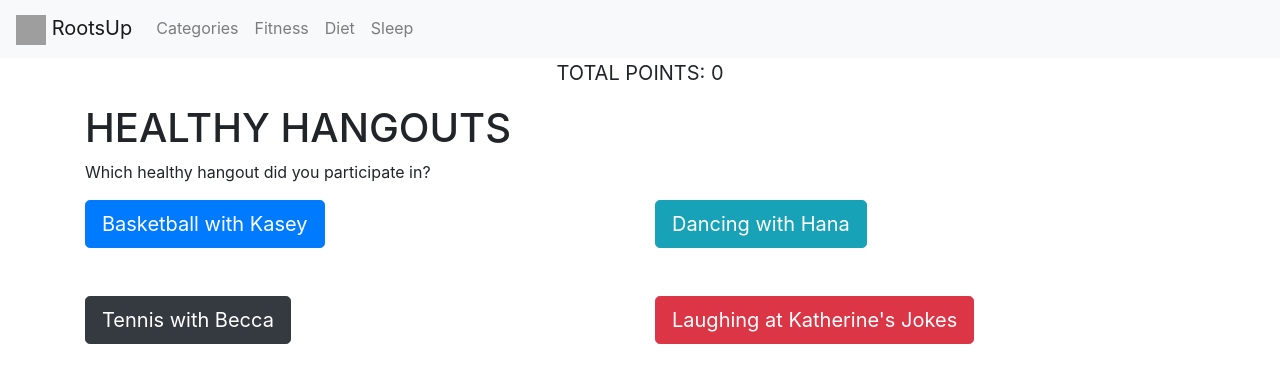
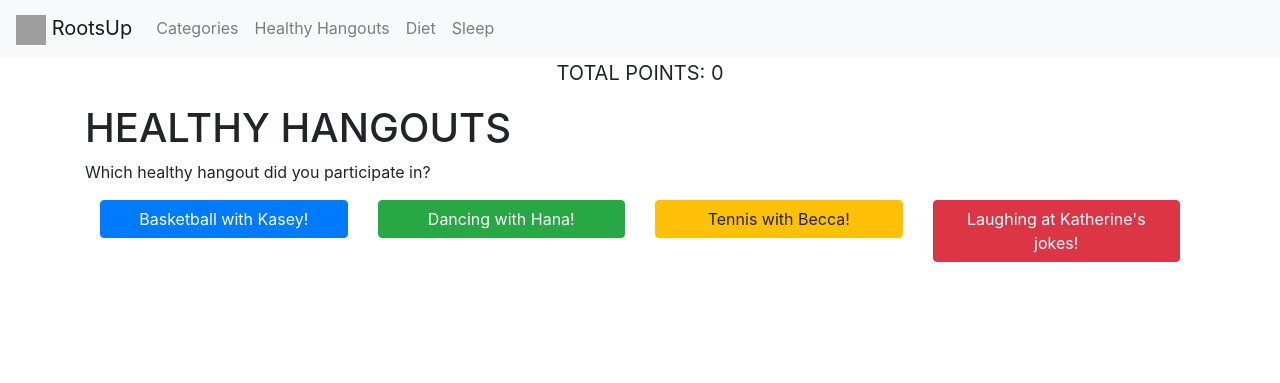
Before and after one commit to katherine81779/rootsup, a Flask app: page /fitness in a window 1280 px wide. Shown: the top 383 px of the page. Run offline with Flask 2, Linux system fonts and the light colour scheme; some libraries are stand-ins or nearby versions; grey boxes are pictures that could not be loaded.

Commit message:
reformat buttons on fitness

```diff
--- a/templates/fitness.html
+++ b/templates/fitness.html
@@ -5,6 +5,12 @@
 	<title> rootsup </title>
 
     {% include 'header.html' %}
+
+    <style>
+    .row {
+        border: 1px;
+    }
+    </style>
 
 
 </head>
@@ -21,29 +27,26 @@
 
         <p> Which healthy hangout did you participate in?</p>
 
-        <form>
-        <div class = "row">
-            <div class = "col">
-                <button type = "button" class = "btn btn-primary btn-lg">Basketball with Kasey</button>
+
+        <div class="container">
+            <div class="row text-center">
+              <div class="col-3">
+                <button type="button" class="btn btn-primary btn-block">Basketball with Kasey!</button>
+              </div>
+              <div class="col-3">
+                <button type="button" class="btn btn-success btn-block">Dancing with Hana!</button>
+              </div>
+              <div class="col-3">
+                <button type="button" class="btn btn-warning btn-block">Tennis with Becca!</button>
+              </div>
+              <div class="col-3">
+                <button type="button" class="btn btn-danger btn-block">Laughing at Katherine's jokes!</button>
+              </div>
             </div>
-            <div class = "col">
-                <button type = "button" class = "btn btn-info btn-lg">Dancing with Hana</button>
-            </div>
-        </div>
-        <br> <br>
-        <div class = "row">
-            <div class = "col">
-                <button type = "button" class = "btn btn-dark btn-lg"> Tennis with Becca</button>
-            </div>
-            <div class = "col">
-                <button type = "button" class = "btn btn-danger btn-lg">Laughing at Katherine's Jokes</button>
-            </div>
-        </div>
-        </form>
+          </div>
 
 
-
-
+    </div>
 
 
 </body>
--- a/templates/header.html
+++ b/templates/header.html
@@ -19,7 +19,7 @@
       <a class="nav-link" href="/categories">Categories</a>
     </li>
     <li class="nav-item">
-      <a class="nav-link" href="/fitness">Fitness</a>
+      <a class="nav-link" href="/fitness">Healthy Hangouts</a>
     </li>
     <li class="nav-item">
       <a class="nav-link" href="/diet">Diet</a>
--- a/templates/index.html
+++ b/templates/index.html
@@ -3,8 +3,6 @@
 <head>
     <title>RootsUp</title>
     {% include 'header.html' %}
-    <link rel="stylesheet" href="../static/index.css" type ="text/css">
-
 
 </head>
 <body>
```
Also changed, not shown: templates/categories.html (+5 -3 lines).
